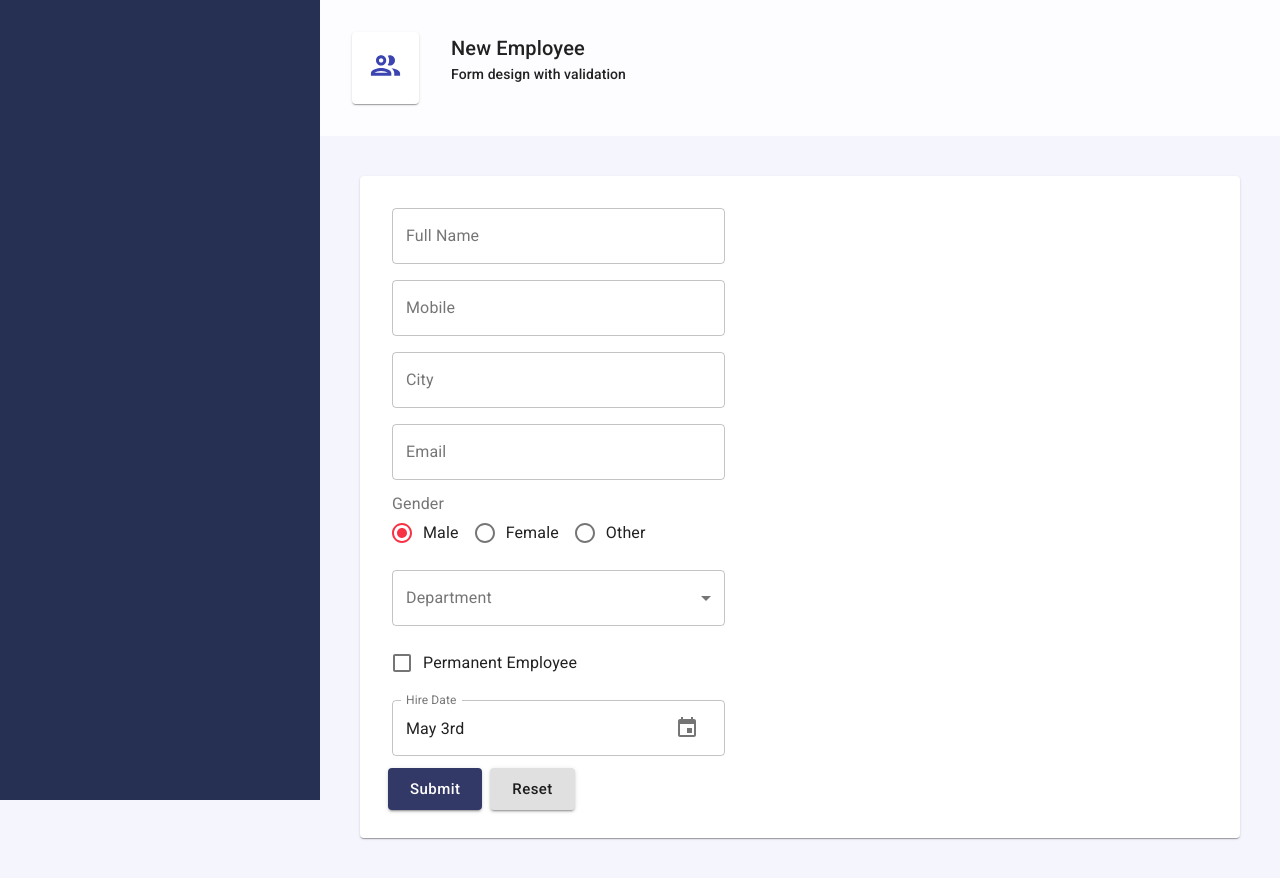
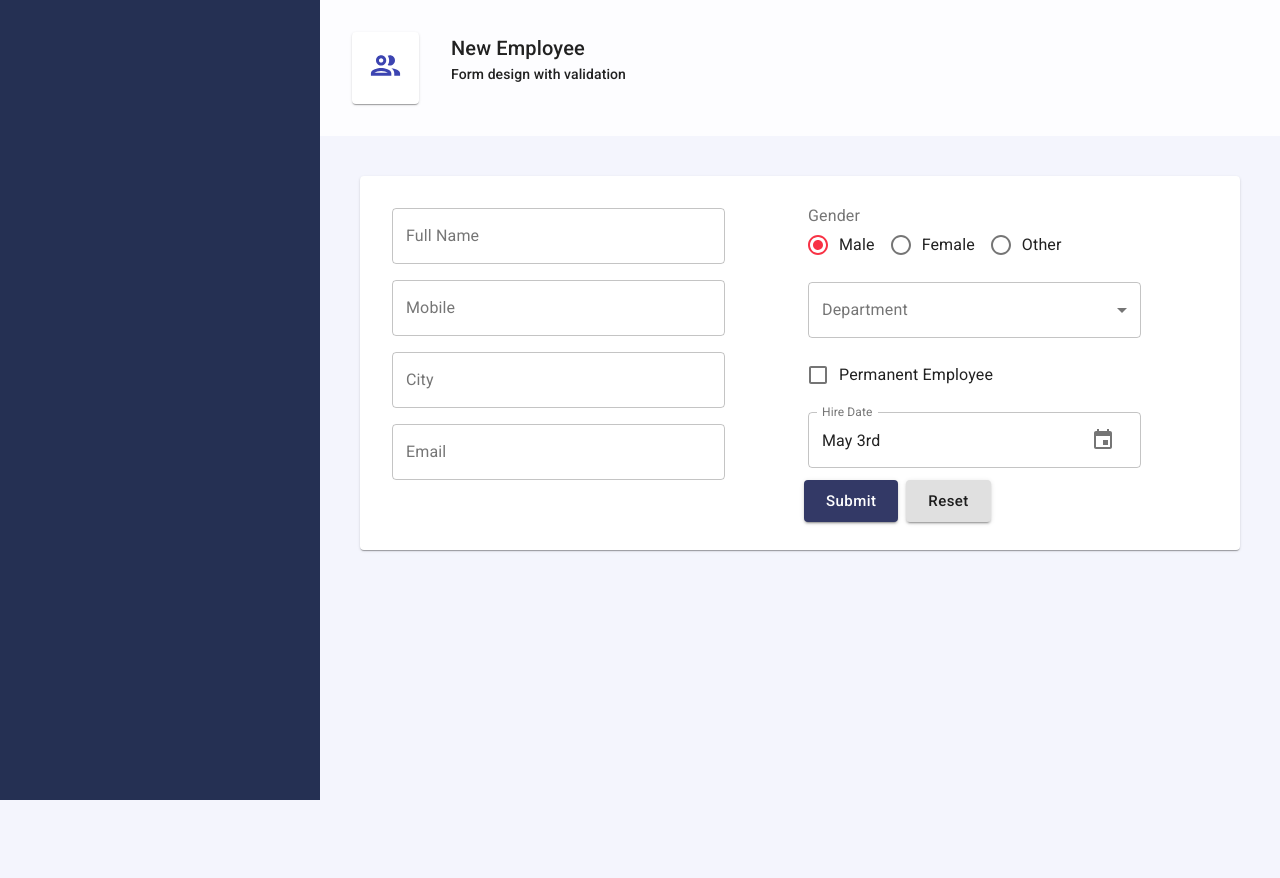
Before and after one commit to Leith-Gharbi/React-Material-UI, a React (Create React App) app: page / in a window 1280 px wide. After the commit the page ends 800 px from the top, so only its background shows below. Built offline with nearby package versions, Linux system fonts and the light colour scheme.

Commit message:
fix grid

```diff
--- a/src/pages/Employees/EmployeeForm.js
+++ b/src/pages/Employees/EmployeeForm.js
@@ -69,8 +69,8 @@ export default function EmployeeForm() {
 
   return (
     <Form onSubmit={handleSubmit}>
-      <Grid coantainer>
-        <Grid item xs={6} md={6}>
+      <Grid container>
+        <Grid item xs={12} md={6}>
           <Controls.Input
             label="Full Name"
             name="fullName"
@@ -99,7 +99,7 @@ export default function EmployeeForm() {
             onChange={handleInputChange}
           />
         </Grid>
-        <Grid item xs={6} md={6}>
+        <Grid item xs={12} md={6}>
           <Controls.RadioGroup
             name="gender"
             value={values.gender}
```
